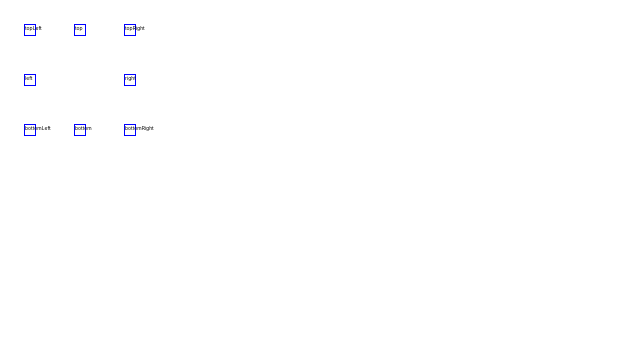
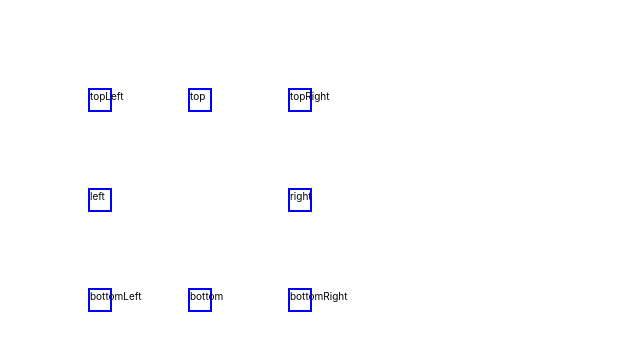
Before and after one commit to AlexOuttaspace/use-resizer, a React (Create React App) app: page / in a window 1280 px wide. Shown: the top 350 px of the page, without its empty margins (0-640 px from the left). Built offline with nearby package versions, Linux system fonts and the light colour scheme.

Commit message:
handle scaled blocks

```diff
--- a/src/App.tsx
+++ b/src/App.tsx
@@ -4,8 +4,8 @@ import { useResizer, ResizeDirection } from './resizer'
 
 const wrapperStyle: React.CSSProperties = {
   position: 'absolute',
-  left: 30,
-  top: 30
+  left: 100,
+  top: 100
 }
 
 const getHandleStyle = (direction: ResizeDirection): React.CSSProperties => {
@@ -39,12 +39,13 @@ const App: React.FC = () => {
 
   const { top, left, right, bottom, topRight, topLeft, bottomLeft, bottomRight } = useResizer({
     onResize,
-    size
+    size,
+    scale: 2
   })
 
   return (
     <React.Fragment>
-      <div style={{...wrapperStyle, ...size}}>
+      <div style={{...wrapperStyle, ...size, transform: 'scale(2)', transformOrigin: 'top left'}}>
         <div {...top} style={getHandleStyle('top')}>top</div>
         <div {...left} style={getHandleStyle('left')}>left</div>
         <div {...right} style={getHandleStyle('right')}>right</div>
--- a/src/resizer.ts
+++ b/src/resizer.ts
@@ -19,7 +19,8 @@ export interface TElementSize {
 }
 
 interface TUseResizerOptions {
-  onResize?: (size: { width: number, height: number }) => void
+  scale?: number
+  onResize: (size: { width: number, height: number }) => void
   size: TElementSize
 }
 
@@ -92,10 +93,9 @@ const createMoveHandler = (
   resizeDirection: ResizeDirection,
   resizerOptions: TUseResizerOptions
 ): (event: PointerEvent) => void => {
-  const { size, onResize } = resizerOptions
+  const { size, onResize, scale = 1 } = resizerOptions
 
   return (event: PointerEvent) => {
-
     const currentPointerCoords = getEventCoordinates(event)
 
     /*
@@ -103,12 +103,13 @@ const createMoveHandler = (
       y represents distance from top to bottom
     */
     const displaysmentVector: TPointCoords = {
-      x: currentPointerCoords.x - initialCoords.x,
-      y: currentPointerCoords.y - initialCoords.y
+      x: (currentPointerCoords.x - initialCoords.x) / scale,
+      y: (currentPointerCoords.y - initialCoords.y) / scale
     }
 
     const newSize = sizeReducer(size, displaysmentVector, resizeDirection)
-    onResize && onResize(newSize)
+
+    onResize(newSize)
   }
 }
 
@@ -145,7 +146,7 @@ export const useResizer = (useResizerOptions: TUseResizerOptions): HandlePropsMa
       until the intraction is over. Profiler shows about 50% performance boost, so although solution is
       a bit ugly, it stays here until I find something better.
     */
-  }, [memoized]) // eslint-disable-line
+  }, [memoized]) // eslint-disable-line react-hooks/exhaustive-deps
 
   const handlePropsMap = useMemo(() => allowedResizeDirections.reduce<HandlePropsMap>((acc, direction) => {
     return {
```
